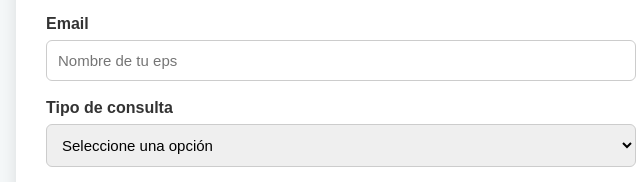
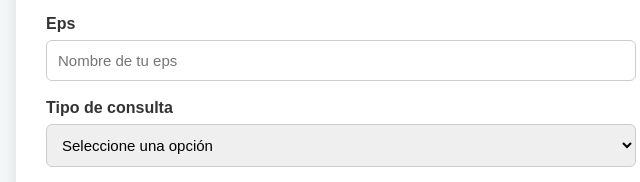
Before and after one commit to dilan10suarez-rgb/mi-proyecto-web, a plain HTML site: page index.html in a window 1280 px wide. Shown: the part 399-581 px from the top of the page, 299-939 px from the left. Drawn offline with Linux system fonts and the light colour scheme.

```diff
--- a/index.html
+++ b/index.html
@@ -45,7 +45,7 @@
                 </div>
 
                 <div class="grupo">
-                    <label for="eps">Email</label>
+                    <label for="eps">Eps</label>
                     <input
                         type="text"
                         id="eps"
```
